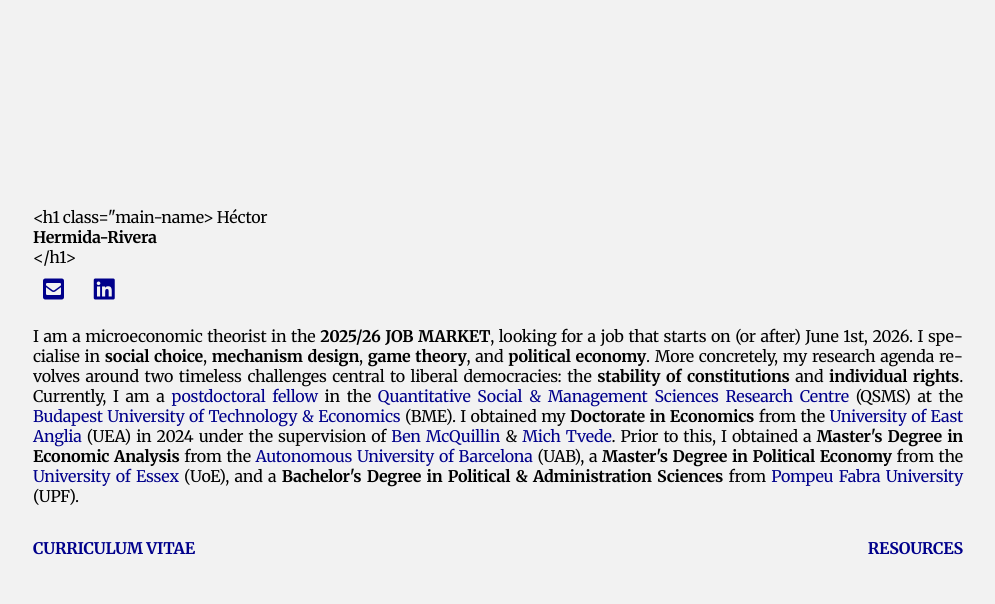
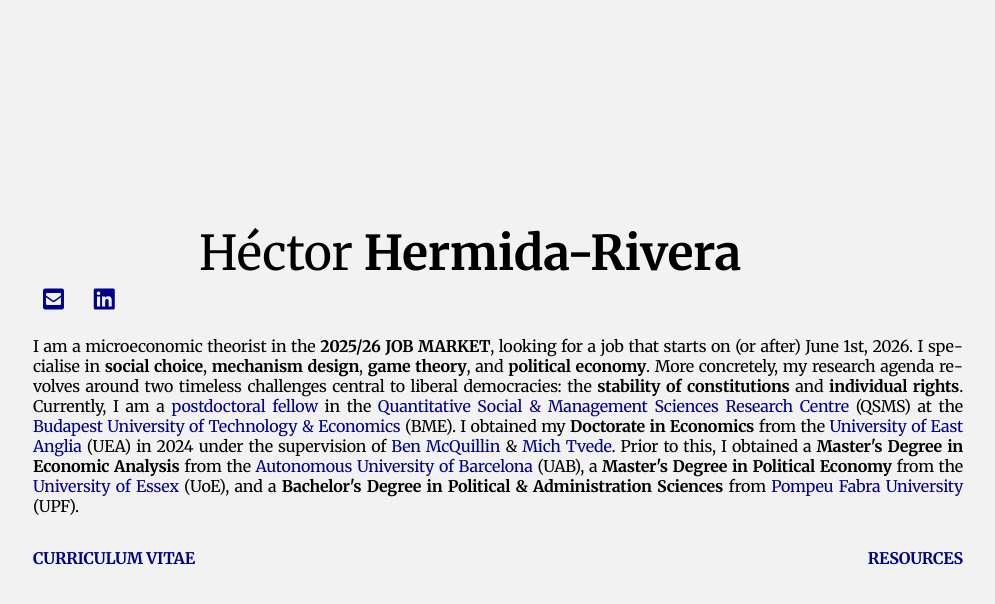
Before and after one commit to HectorHermidaRivera/hectorhermidarivera.github.io, a Jekyll site: the page built from index.md, in a window 1280 px wide. Shown: the top 604 px of the page, without its empty margins (117-1112 px from the left). Built offline with Jekyll 4.4.1, drawn with Linux system fonts in a browser that asks for light colours; a style sheet for code colours, icons or effects is not loaded.

Commit message:
Update index.md

```diff
--- a/index.md
+++ b/index.md
@@ -11,7 +11,7 @@ title: Héctor Hermida-Rivera
 ">
 
   <!-- PAGE TITLE -->
-<h1 class="main-name>
+<h1 class="main-name">
   Héctor <strong>Hermida-Rivera</strong>
 </h1>
 
```
